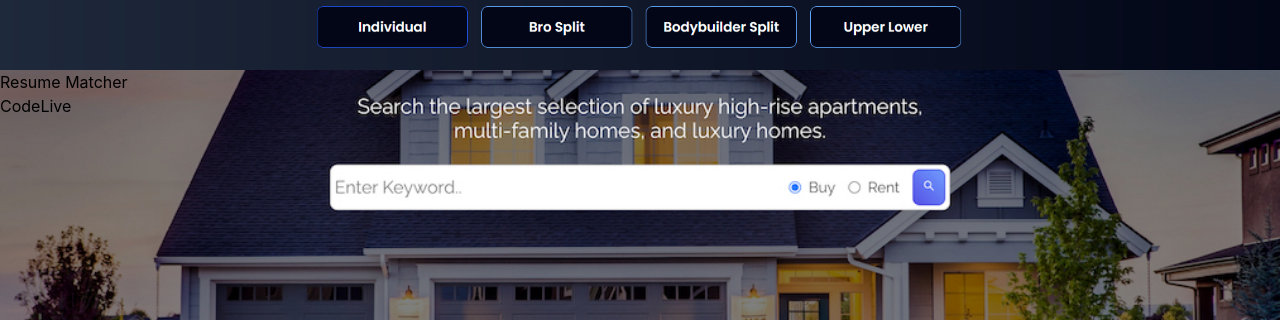
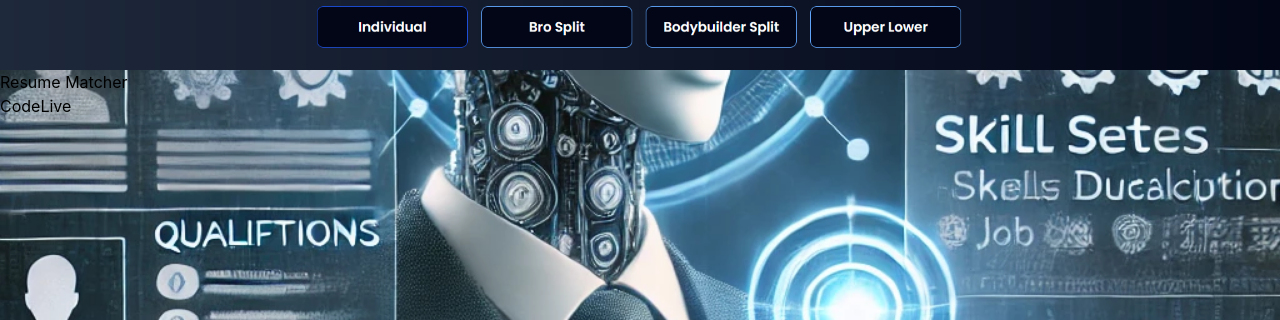
Before and after one commit to NikeshMan16/port-reactjs, a React (Vite) app: page / in a window 1280 px wide. Shown: the part 4617-4937 px from the top of the page. Built offline with nearby package versions, Linux system fonts and the light colour scheme; a web font is replaced by a local one.

Commit message:
change data

```diff
--- a/src/data/data.js
+++ b/src/data/data.js
@@ -2,6 +2,7 @@ import WorkIm from '../assets/project/workImg.jpeg'
 import RealEst from '../assets/project/realestate.jpg'
 import workGen from '../assets/project/workoutgen.png'
 import fakeNews from '../assets/fakenews.jpg'
+import resumeMatcher from '../assets/project/Resume.webp'
 
 export const data=[
     {
@@ -28,7 +29,7 @@ export const data=[
     {
         id:4,
         name:"Resume Matcher",
-        image:RealEst,
+        image:resumeMatcher,
         github:"https://github.com/NikeshMan16/resume-matcher",
         live:"",
     },
```
Also changed, not shown: src/assets/project/Resume.webp (added).
